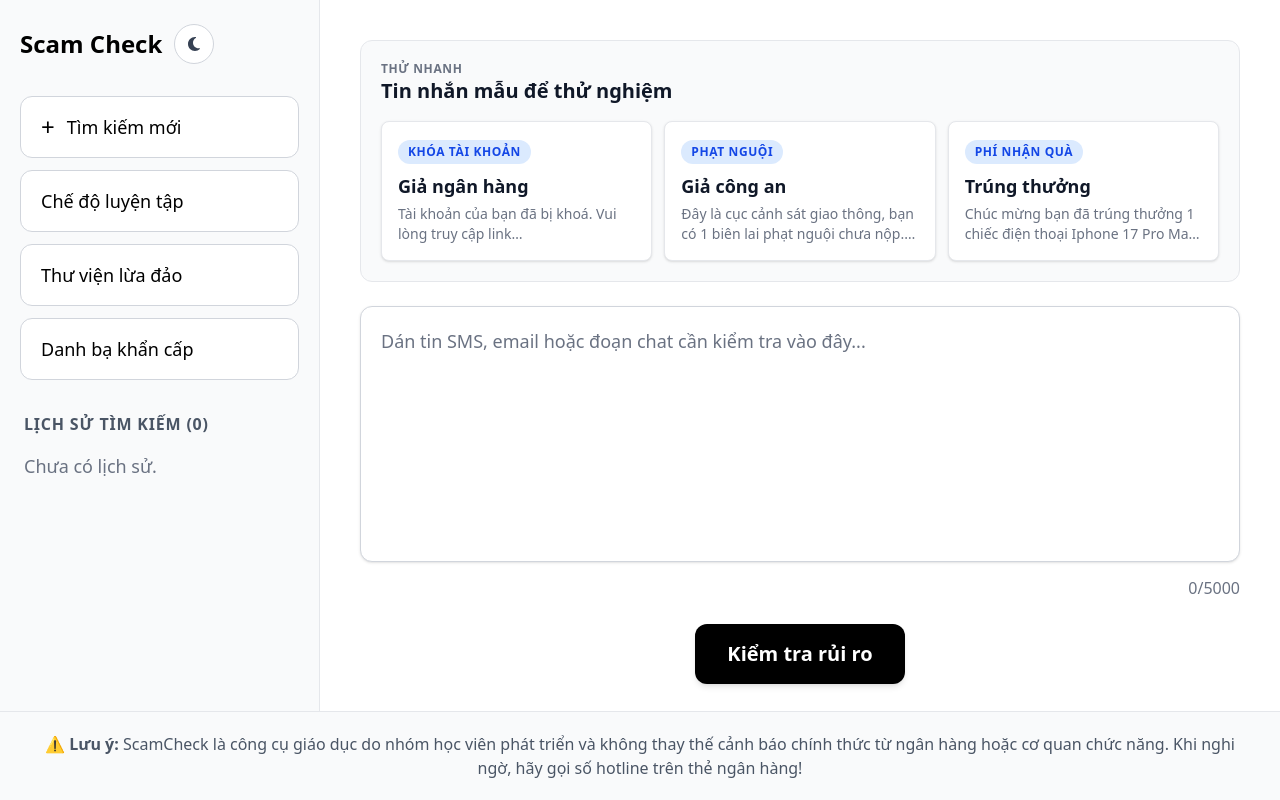
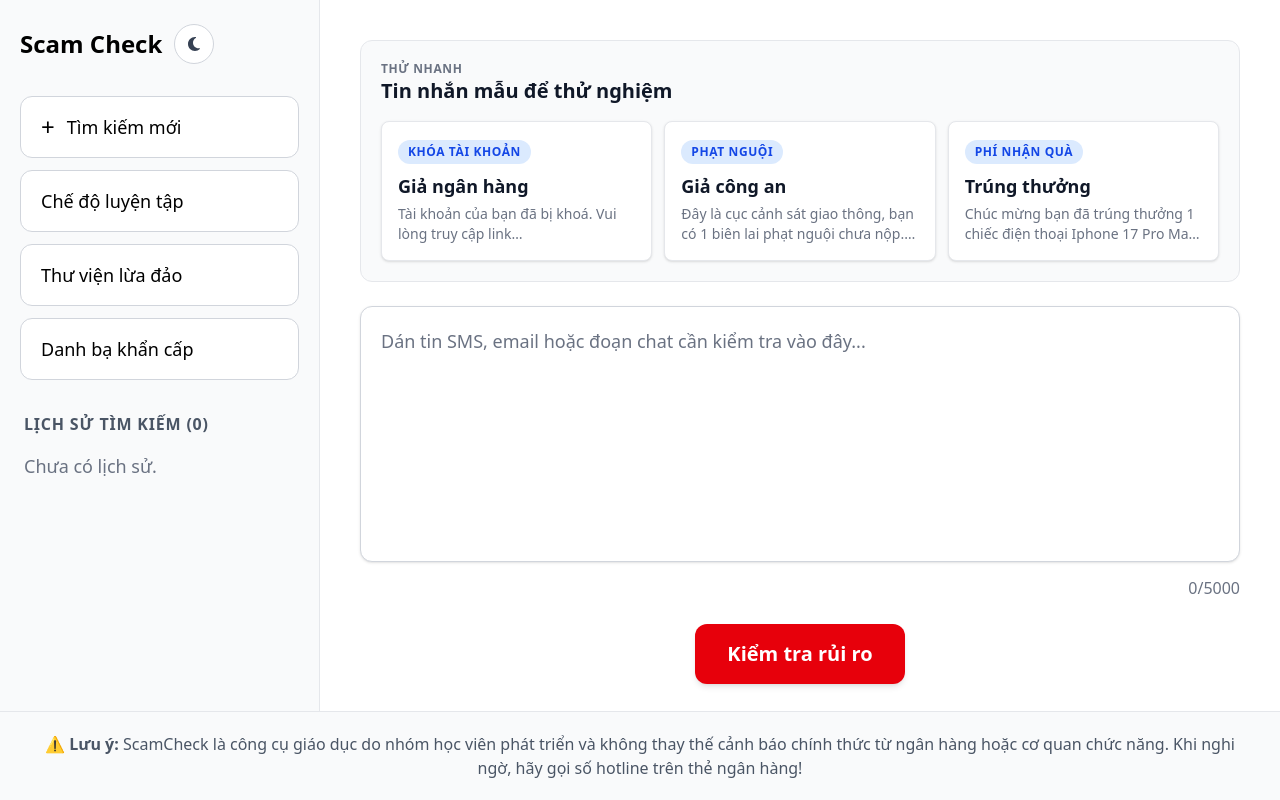
Before and after one commit to Khaiminh1902/scamcheck, a Next.js app: page / in a window 1280 px wide. Built offline with nearby package versions, Linux system fonts and the light colour scheme.

Commit message:
modified:   app/page.tsx

```diff
--- a/app/page.tsx
+++ b/app/page.tsx
@@ -693,8 +693,8 @@ export default function Page() {
                 onClick={handleCheck}
                 disabled={loading}
                 className={`cursor-pointer rounded-xl px-8 py-4 text-xl font-bold transition-colors w-full md:w-auto shadow-md disabled:bg-gray-400 ${isDarkMode
-                  ? "bg-blue-600 text-white hover:bg-blue-500"
-                  : "bg-black text-white hover:bg-gray-800"
+                  ? "bg-red-600 text-white hover:bg-red-500"
+                  : "bg-red-600 text-white hover:bg-red-700"
                   }`}
               >
                 {loading ? "Đang phân tích..." : "Kiểm tra rủi ro"}
```
